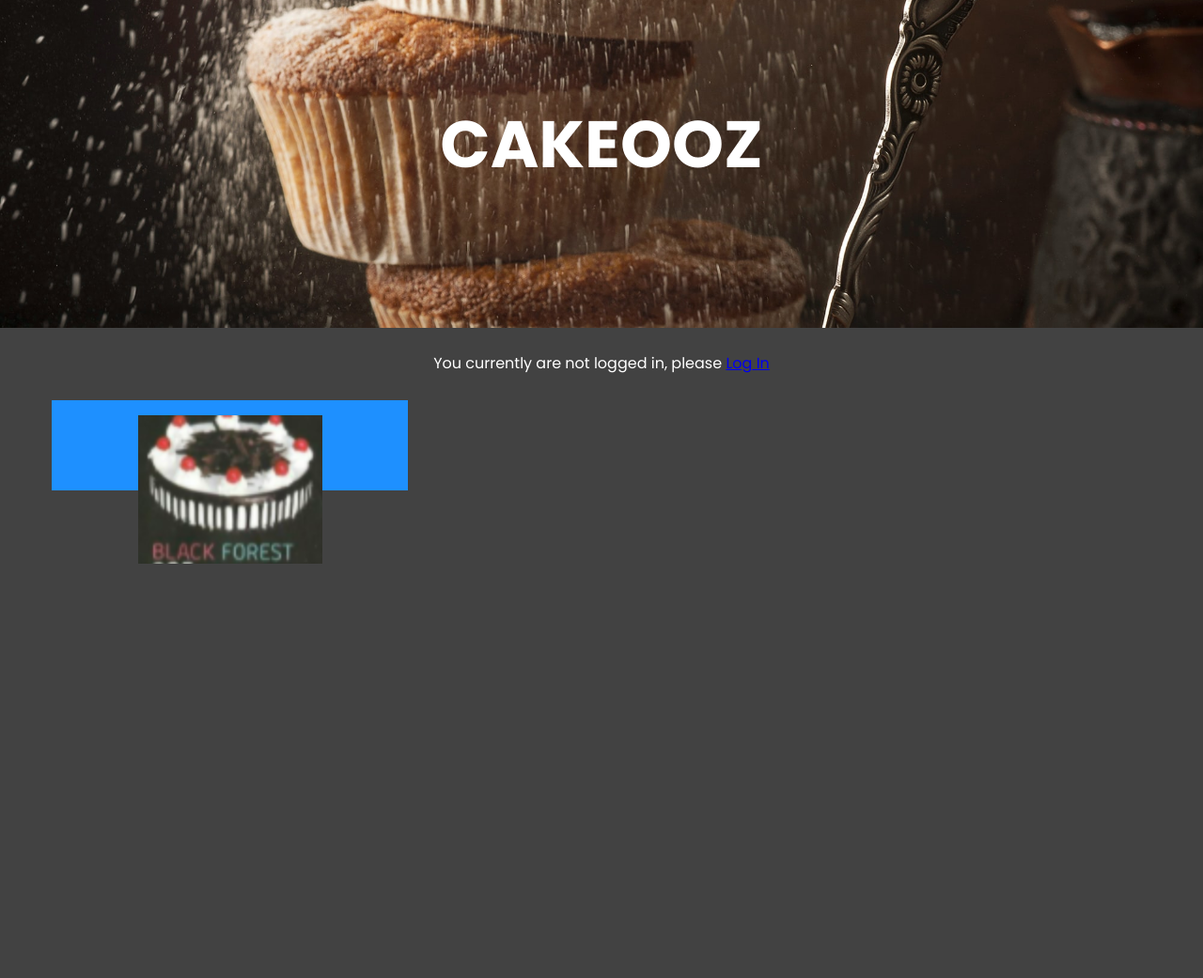
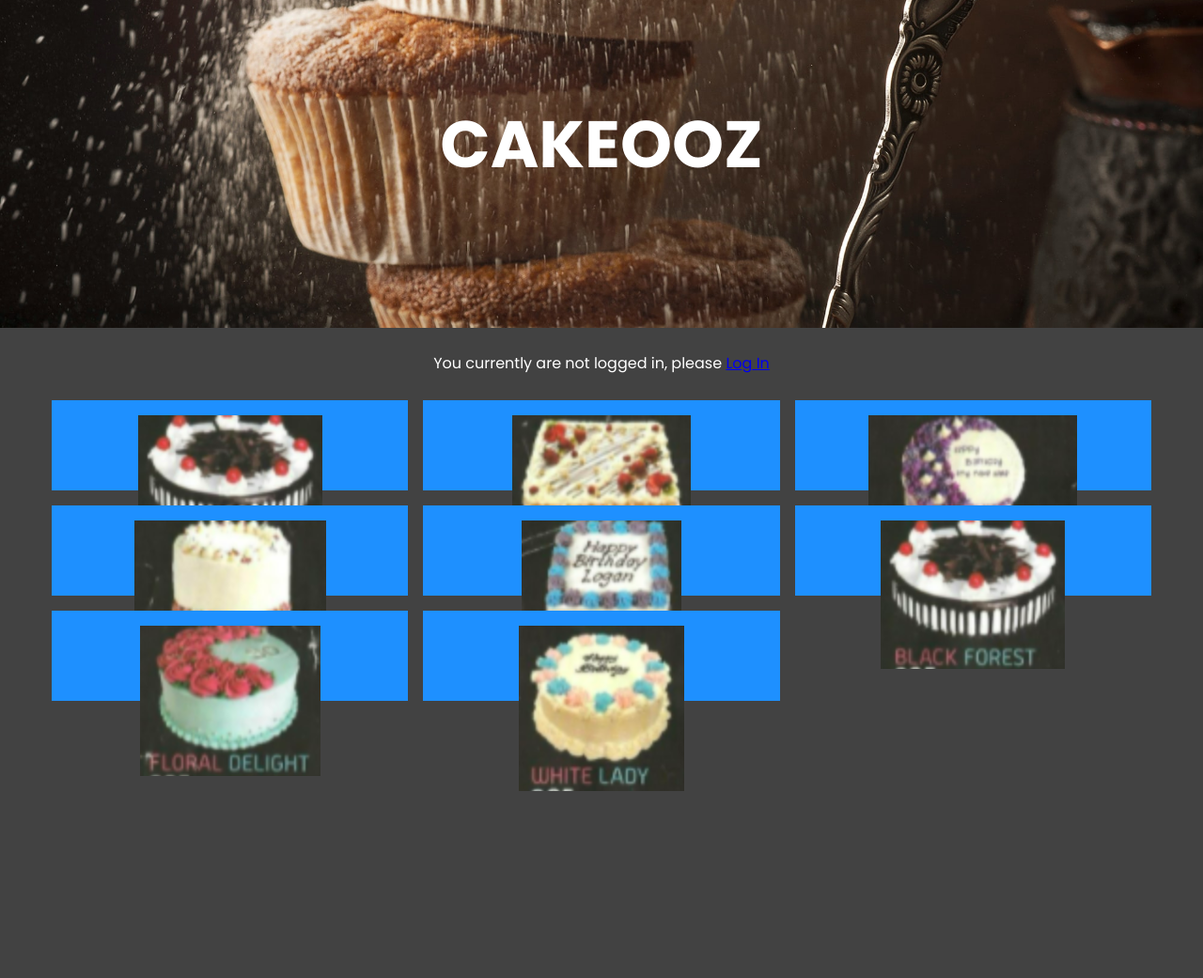
Before and after one commit to nayim124/Cakeooz, a PHP site: page /home.php in a window 1280 px wide. Shown: the part 101-1142 px from the top of the page at 94% size. Run offline with PHP 8.4, Linux system fonts and the light colour scheme.

Commit message:
added the regular delights images

```diff
--- a/public_html/home.php
+++ b/public_html/home.php
@@ -34,6 +34,13 @@
 					?></p>
 					<div class="cards">
 						<div class="card" id="black-forest"><img src="./menuImages/RegularDelights/black-forest.png" alt="black-forest"/></div>
+						<div class="card" id="creme-delight"><img src="./menuImages/RegularDelights/creme-delight.png" alt="creme-delight"/></div>
+						<div class="card" id="crescent-delight"><img src="./menuImages/RegularDelights/crescent-delight.png" alt="crescent-delight"/></div>
+						<div class="card" id="crown-delight"><img src="./menuImages/RegularDelights/crown-delight.png" alt="crown-delight"/></div>
+						<div class="card" id="crown-ooz"><img src="./menuImages/RegularDelights/crown-ooz.png" alt="crown-ooz"/></div>
+						<div class="card" id="eskimo-ooz"><img src="./menuImages/RegularDelights/black-forest.png" alt="eskimo-ooz"/></div>
+						<div class="card" id="floral-delight"><img src="./menuImages/RegularDelights/floral-delight.png" alt="floral-delight"/></div>
+						<div class="card" id="white-lady"><img src="./menuImages/RegularDelights/white-lady.png" alt="white-lady"/></div>
 					</div>
                     </div>
             </div>
```
